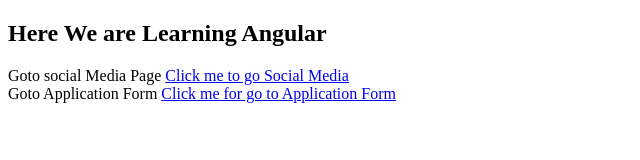
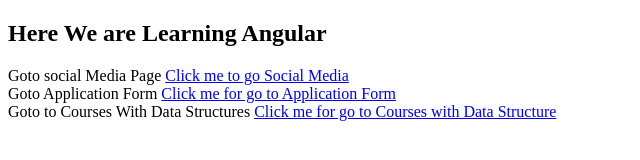
Before and after one commit to Nileshkale9/KannadNagarparishad, a plain HTML site: page index.html in a window 1280 px wide. Shown: the whole page, without its empty margins (0-640 px from the left). Drawn offline with Linux system fonts and the light colour scheme.

Commit message:
Update index.html

```diff
--- a/index.html
+++ b/index.html
@@ -15,6 +15,10 @@
      <label for=""> Goto Application Form</label>
     <a href="applicationForm.html"> Click me for go to Application Form </a> <br>
 
+    <label for=""> Goto to Courses With Data Structures </label>
+    <a href="coursewithDataStructures.html"> Click me for go to Courses with Data Structure </a> <br>
+
+
 
 
 
```
